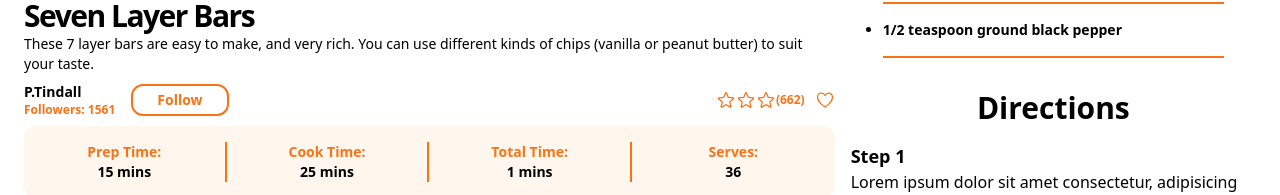
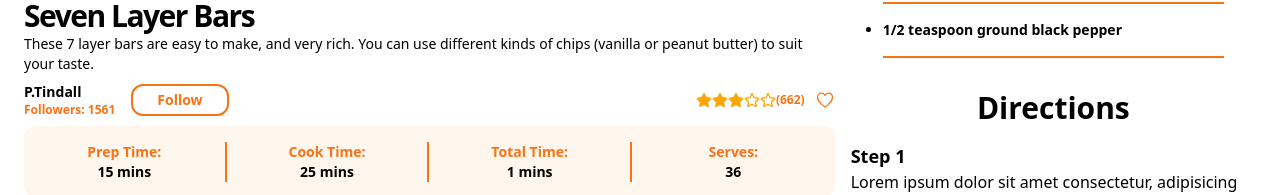
Before and after one commit to Jon-Felipe/Tasty-React, a React (Vite) app: page /recipe/1 in a window 1280 px wide. Shown: the part 506-701 px from the top of the page. Built offline with nearby package versions, Linux system fonts and the light colour scheme.

Commit message:
display correct stars and star value

```diff
--- a/src/components/Star.tsx
+++ b/src/components/Star.tsx
@@ -1,17 +1,76 @@
-import { StarIcon } from '@heroicons/react/24/outline';
 import React from 'react';
+import { FaStar, FaStarHalfAlt, FaRegStar } from 'react-icons/fa';
 
 type Props = {
-  value: number | undefined;
+  value: number;
+  color?: string;
 };
 
-const Star = ({ value }: Props) => {
+const Star = ({ value, color }: Props) => {
   return (
-    <div className='flex items-center'>
-      {[...Array(value)].map((star) => {
-        return <StarIcon className='w-5 h-5 text-orange-500' />;
-      })}
+    <div className='flex'>
+      <span>
+        <i>
+          {value >= 1 ? (
+            <FaStar color={color} />
+          ) : value >= 0.5 ? (
+            <FaStarHalfAlt color={color} />
+          ) : (
+            <FaRegStar color={color} />
+          )}
+        </i>
+      </span>
+      <span>
+        <i>
+          {value >= 2 ? (
+            <FaStar color={color} />
+          ) : value >= 1.5 ? (
+            <FaStarHalfAlt color={color} />
+          ) : (
+            <FaRegStar color={color} />
+          )}
+        </i>
+      </span>
+      <span>
+        <i>
+          {value >= 3 ? (
+            <FaStar color={color} />
+          ) : value >= 2.5 ? (
+            <FaStarHalfAlt color={color} />
+          ) : (
+            <FaRegStar color={color} />
+          )}
+        </i>
+      </span>
+      <span>
+        <i>
+          {value >= 4 ? (
+            <FaStar color={color} />
+          ) : value >= 3.5 ? (
+            <FaStarHalfAlt color={color} />
+          ) : (
+            <FaRegStar color={color} />
+          )}
+        </i>
+      </span>
+      <span>
+        <i>
+          {value >= 5 ? (
+            <FaStar color={color} />
+          ) : value >= 4.5 ? (
+            <FaStarHalfAlt color={color} />
+          ) : (
+            <FaRegStar color={color} />
+          )}
+        </i>
+      </span>
     </div>
+
+    // <div className='flex items-center'>
+    //   {[...Array(value)].map((star) => {
+    //     return <StarIcon className='w-5 h-5 text-orange-500' />;
+    //   })}
+    // </div>
   );
 };
 
--- a/src/pages/SingleRecipe.tsx
+++ b/src/pages/SingleRecipe.tsx
@@ -50,7 +50,7 @@ const SingleRecipe = () => {
           </div>
           <div className={`${flexRow} gap-x-2.5`}>
             <div className={`${flexRow}`}>
-              <Star value={recipe?.averate_rating} />
+              <Star value={recipe?.averate_rating!} color='orange' />
               <p className='text-xs font-bold text-orange-500'>
                 ({recipe?.ratings})
               </p>
```
